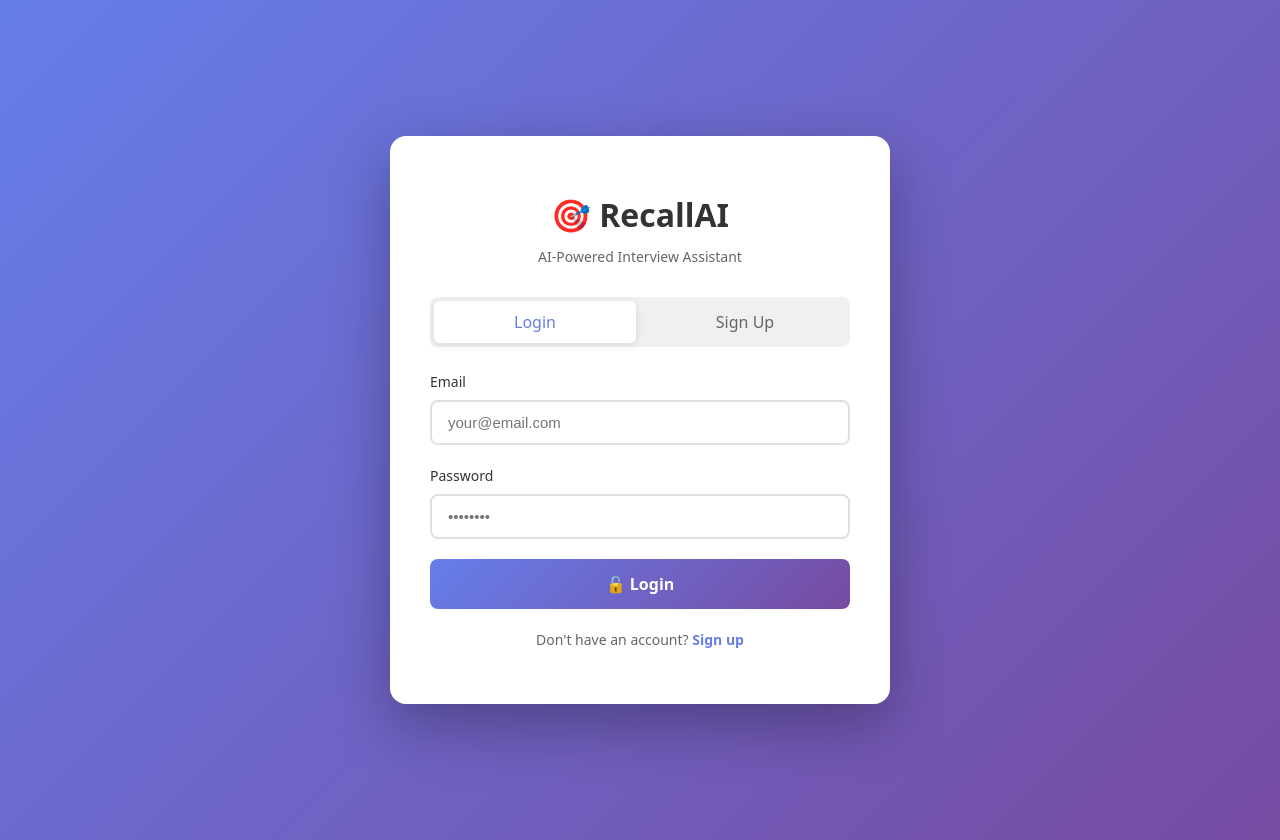
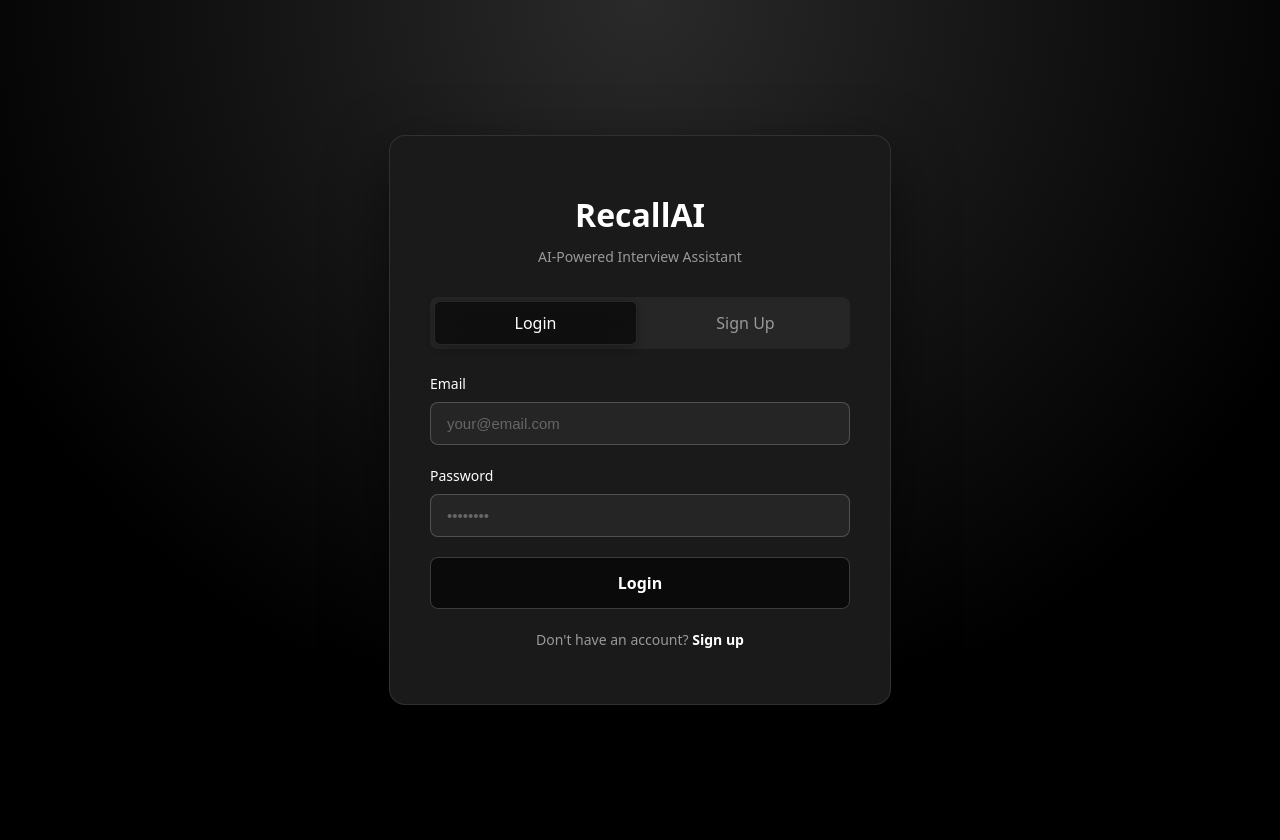
Before and after one commit to 676662805-cmd/RecallAI, a React (Vite) app in the folder frontend/: page / in a window 1280 px wide. Built offline with nearby package versions, Linux system fonts and the light colour scheme.

Commit message:
user management

```diff
--- a/frontend/src/App.jsx
+++ b/frontend/src/App.jsx
@@ -12,7 +12,21 @@ function MainApp() {
   const navigate = useNavigate();
   const location = useLocation();
   const theme = useSystemTheme();
-  const { logout } = useAuth();
+  const { logout, token } = useAuth();
+
+  // 🔥 发送 Token 到后端
+  useEffect(() => {
+    if (token) {
+      fetch('http://127.0.0.1:8000/api/set-token', {
+        method: 'POST',
+        headers: { 'Content-Type': 'application/json' },
+        body: JSON.stringify({ token })
+      })
+      .then(r => r.json())
+      .then(d => console.log('✅ Token sent to backend:', d))
+      .catch(e => console.error('❌ Failed to send token:', e))
+    }
+  }, [token])
 
   // Determine current page from URL
   const currentPage = location.pathname === '/knowledge' ? 'knowledge'
--- a/frontend/src/components/LoginPage.css
+++ b/frontend/src/components/LoginPage.css
@@ -3,17 +3,20 @@
   justify-content: center;
   align-items: center;
   min-height: 100vh;
-  background: linear-gradient(135deg, #667eea 0%, #764ba2 100%);
+  background-color: #000;
+  background-image: radial-gradient(circle at 50% 0%, #2a2a2a 0%, #000000 70%);
+  background-attachment: fixed;
   padding: 20px;
 }
 
 .login-box {
-  background: white;
+  background: #1a1a1a;
   border-radius: 16px;
   padding: 40px;
   width: 100%;
   max-width: 420px;
-  box-shadow: 0 20px 60px rgba(0, 0, 0, 0.3);
+  box-shadow: 0 20px 60px rgba(0, 0, 0, 0.5);
+  border: 1px solid rgba(255, 255, 255, 0.1);
 }
 
 .login-title {
@@ -21,12 +24,12 @@
   font-weight: 700;
   text-align: center;
   margin-bottom: 8px;
-  color: #333;
+  color: #ffffff;
 }
 
 .login-subtitle {
   text-align: center;
-  color: #666;
+  color: #999;
   margin-bottom: 30px;
   font-size: 14px;
 }
@@ -35,7 +38,7 @@
   display: flex;
   gap: 8px;
   margin-bottom: 24px;
-  background: #f0f0f0;
+  background: rgba(255, 255, 255, 0.05);
   padding: 4px;
   border-radius: 8px;
 }
@@ -49,13 +52,16 @@
   cursor: pointer;
   font-weight: 500;
   transition: all 0.2s;
-  color: #666;
+  color: #999;
 }
 
 .login-toggle button.active {
-  background: white;
-  color: #667eea;
-  box-shadow: 0 2px 8px rgba(0, 0, 0, 0.1);
+  background: rgba(0, 0, 0, 0.6);
+  backdrop-filter: blur(10px);
+  -webkit-backdrop-filter: blur(10px);
+  color: #ffffff;
+  box-shadow: 0 2px 8px rgba(0, 0, 0, 0.3);
+  border: 1px solid rgba(255, 255, 255, 0.1);
 }
 
 .form-group {
@@ -66,23 +72,30 @@
   display: block;
   margin-bottom: 8px;
   font-weight: 500;
-  color: #333;
+  color: #ffffff;
   font-size: 14px;
 }
 
 .form-group input {
   width: 100%;
   padding: 12px 16px;
-  border: 2px solid #e0e0e0;
+  border: 1px solid rgba(255, 255, 255, 0.2);
   border-radius: 8px;
   font-size: 15px;
-  transition: border-color 0.2s;
+  transition: all 0.2s;
   box-sizing: border-box;
+  background: rgba(255, 255, 255, 0.05);
+  color: #ffffff;
+}
+
+.form-group input::placeholder {
+  color: #666;
 }
 
 .form-group input:focus {
   outline: none;
-  border-color: #667eea;
+  border-color: rgba(255, 255, 255, 0.4);
+  background: rgba(255, 255, 255, 0.08);
 }
 
 .error-message {
@@ -98,19 +111,23 @@
 .submit-btn {
   width: 100%;
   padding: 14px;
-  background: linear-gradient(135deg, #667eea 0%, #764ba2 100%);
+  background: rgba(0, 0, 0, 0.6);
+  backdrop-filter: blur(10px);
+  -webkit-backdrop-filter: blur(10px);
   color: white;
-  border: none;
+  border: 1px solid rgba(255, 255, 255, 0.2);
   border-radius: 8px;
   font-size: 16px;
   font-weight: 600;
   cursor: pointer;
-  transition: transform 0.2s, box-shadow 0.2s;
+  transition: all 0.2s;
 }
 
 .submit-btn:hover:not(:disabled) {
   transform: translateY(-2px);
-  box-shadow: 0 8px 20px rgba(102, 126, 234, 0.4);
+  background: rgba(0, 0, 0, 0.8);
+  border-color: rgba(255, 255, 255, 0.3);
+  box-shadow: 0 8px 20px rgba(0, 0, 0, 0.4);
 }
 
 .submit-btn:disabled {
@@ -121,12 +138,12 @@
 .login-footer {
   text-align: center;
   margin-top: 20px;
-  color: #666;
+  color: #999;
   font-size: 14px;
 }
 
 .login-footer a {
-  color: #667eea;
+  color: #ffffff;
   text-decoration: none;
   font-weight: 600;
   cursor: pointer;
--- a/frontend/src/components/LoginPage.jsx
+++ b/frontend/src/components/LoginPage.jsx
@@ -69,7 +69,7 @@ export default function LoginPage({ onLoginSuccess }) {
   return (
     <div className="login-container">
       <div className="login-box">
-        <h1 className="login-title">🎯 RecallAI</h1>
+        <h1 className="login-title">RecallAI</h1>
         <p className="login-subtitle">AI-Powered Interview Assistant</p>
 
         <div className="login-toggle">
@@ -114,7 +114,7 @@ export default function LoginPage({ onLoginSuccess }) {
           {error && <div className="error-message">{error}</div>}
 
           <button type="submit" className="submit-btn" disabled={loading}>
-            {loading ? '⏳ Processing...' : (isLogin ? '🔓 Login' : '✨ Create Account')}
+            {loading ? 'Processing...' : (isLogin ? 'Login' : 'Create Account')}
           </button>
         </form>
 
--- a/frontend/src/contexts/AuthContext.jsx
+++ b/frontend/src/contexts/AuthContext.jsx
@@ -21,10 +21,15 @@ export const AuthProvider = ({ children }) => {
     checkUser()
 
     // Listen for auth changes
-    const { data: { subscription } } = supabase.auth.onAuthStateChange((_event, session) => {
+    const { data: { subscription } } = supabase.auth.onAuthStateChange(async (_event, session) => {
       setUser(session?.user ?? null)
       setToken(session?.access_token ?? null)
       setLoading(false)
+
+      // 如果有新的 session，发送 token 到后端
+      if (session?.access_token) {
+        await sendTokenToBackend(session.access_token)
+      }
     })
 
     return () => subscription.unsubscribe()
@@ -35,6 +40,11 @@ export const AuthProvider = ({ children }) => {
       const { data: { session } } = await supabase.auth.getSession()
       setUser(session?.user ?? null)
       setToken(session?.access_token ?? null)
+
+      // 如果有 session，发送 token 到后端
+      if (session?.access_token) {
+        await sendTokenToBackend(session.access_token)
+      }
     } catch (error) {
       console.error('Error checking user session:', error)
     } finally {
@@ -42,11 +52,7 @@ export const AuthProvider = ({ children }) => {
     }
   }
 
-  const login = async (token, user) => {
-    setToken(token)
-    setUser(user)
-
-    // Send token to local backend
+  const sendTokenToBackend = async (token) => {
     try {
       const response = await fetch('http://127.0.0.1:8000/api/set-token', {
         method: 'POST',
@@ -62,6 +68,14 @@ export const AuthProvider = ({ children }) => {
     } catch (error) {
       console.error('❌ Error sending token to backend:', error)
     }
+  }
+
+  const login = async (token, user) => {
+    setToken(token)
+    setUser(user)
+
+    // Send token to local backend
+    await sendTokenToBackend(token)
   }
 
   const logout = async () => {
```
Also changed, not shown: 1 other file (tests, documents, lock files or other folders).
